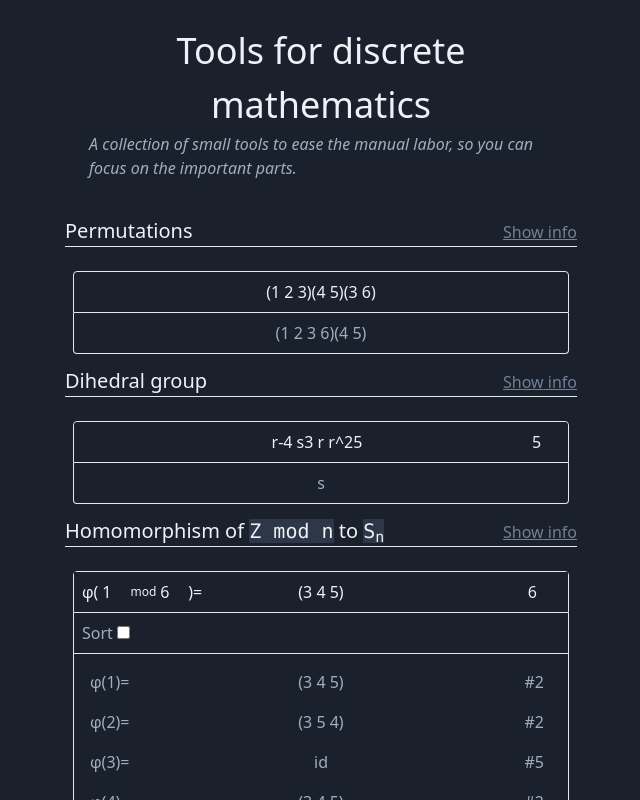
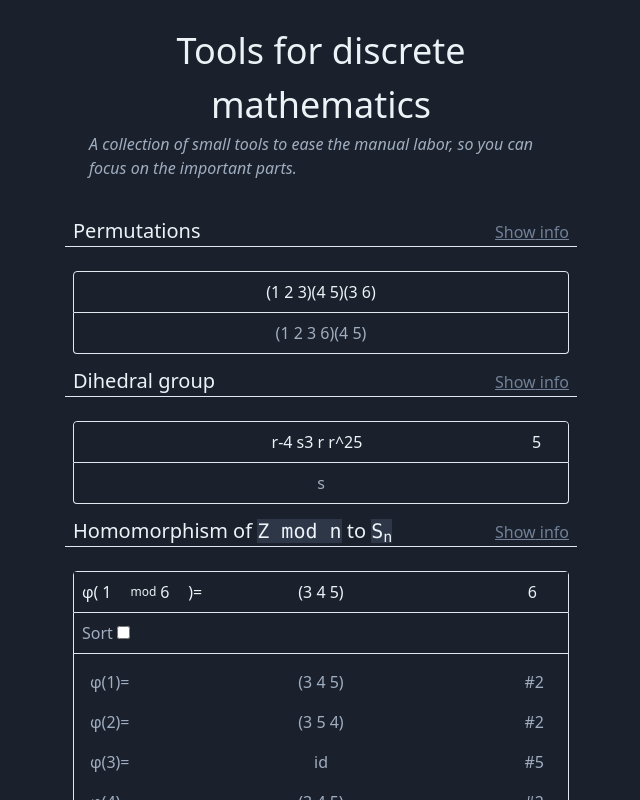
Before and after one commit to oeb25/dm.bvng.dk, a React (Vite) app: page / in a window 1280 px wide. Shown: the top 800 px of the page, without its empty margins (319-959 px from the left). Built offline with nearby package versions, Linux system fonts and the light colour scheme.

Commit message:
Add x padding to headers

```diff
--- a/src/components/App.tsx
+++ b/src/components/App.tsx
@@ -23,7 +23,7 @@ const Section: React.FC<{
   const [showInfo, setShowInfo] = React.useState(false);
   return (
     <section className="flex flex-col mt-3">
-      <div className="border-b flex items-baseline">
+      <div className="border-b flex items-baseline px-2">
         <h3 className="text-xl flex-1">{title}</h3>
         <a
           className="text-gray-600 underline hover:text-gray-400"
```
